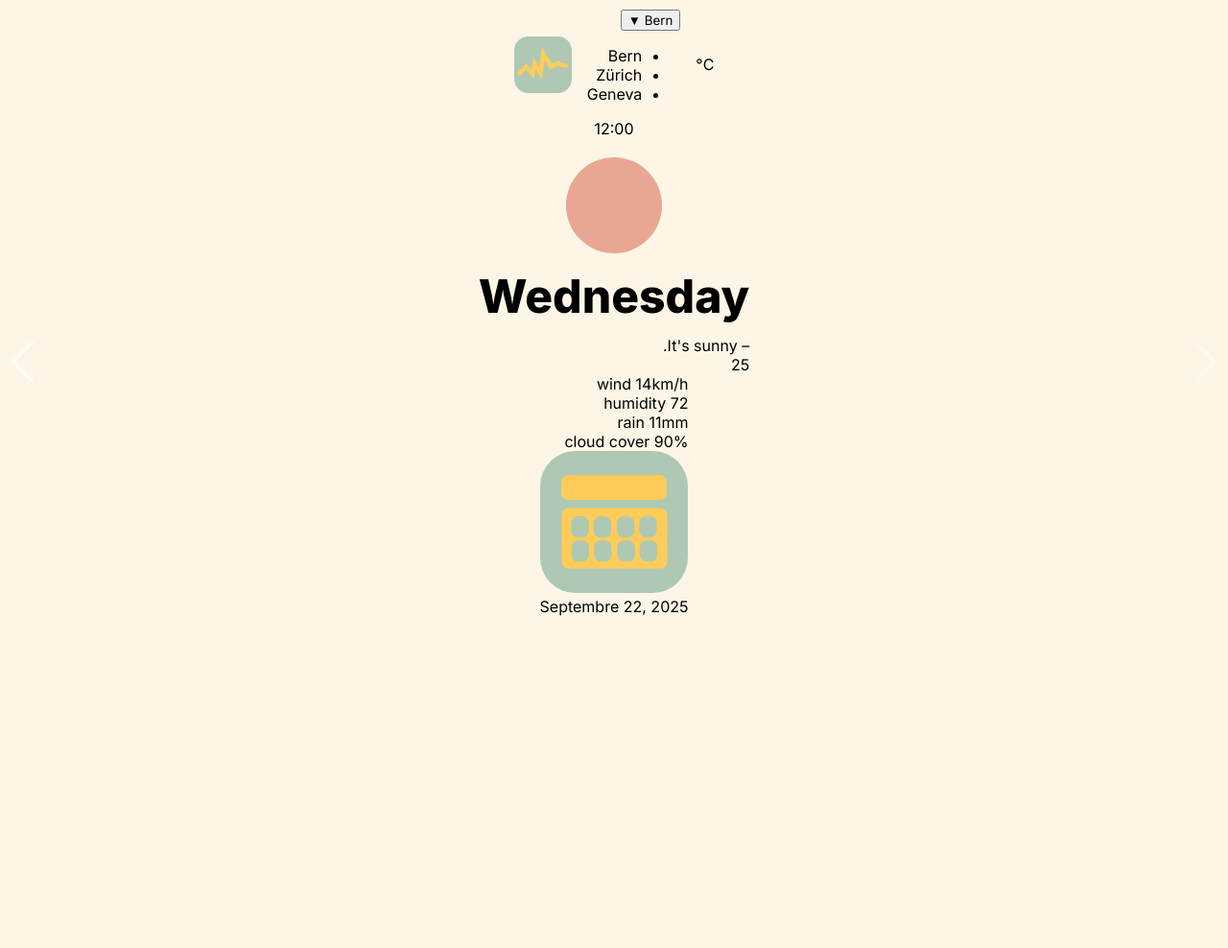
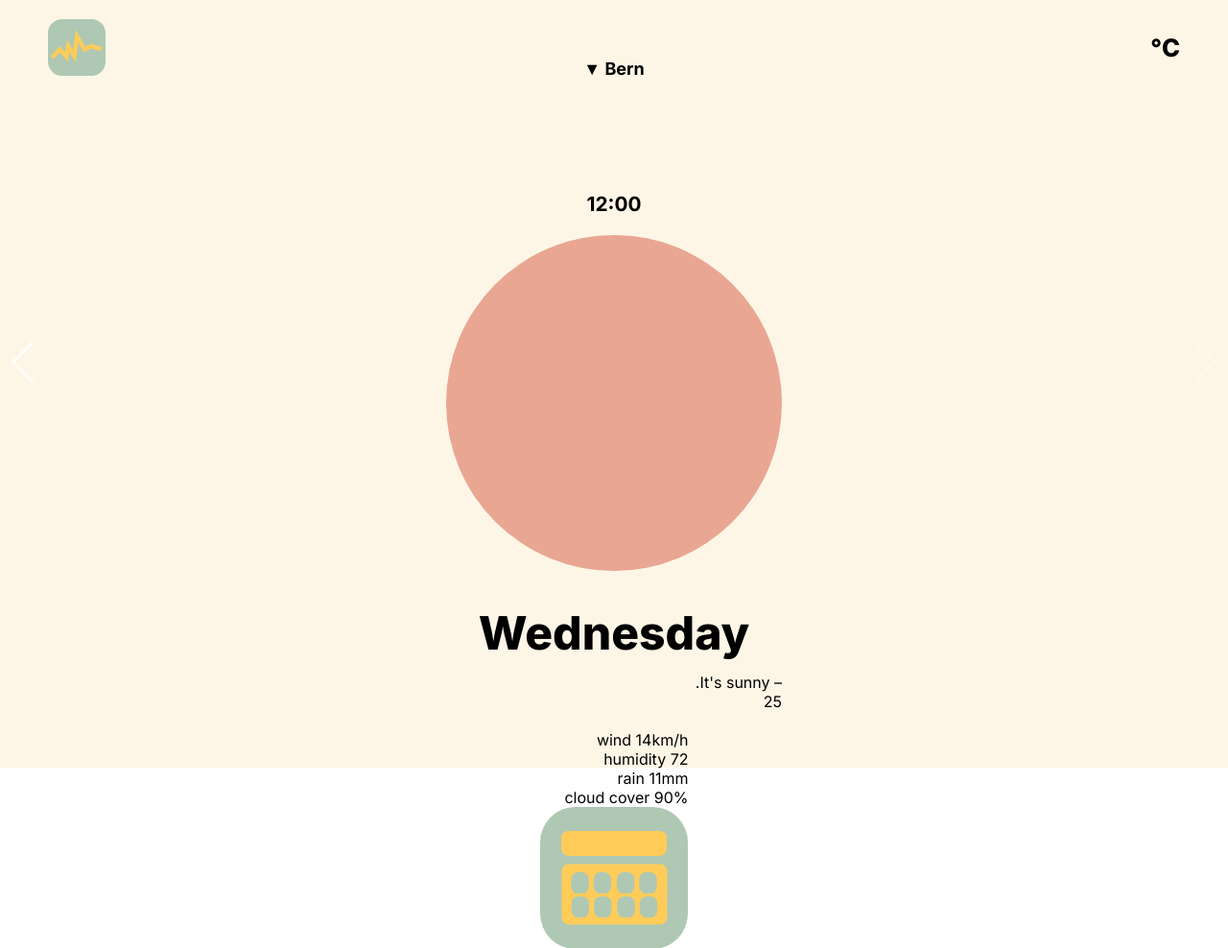
Before and after one commit to jessicahae/im3, a PHP site: page /slides.html in a window 1280 px wide. Shown: the top 988 px of the page at 96% size. Before the commit the page ends 642 px from the top, so only its background shows below. Run offline with PHP 8.4, Linux system fonts and the light colour scheme.

Commit message:
push alinas css

```diff
--- a/css/style.css
+++ b/css/style.css
@@ -135,9 +135,8 @@ h1 {
     line-height: 50px;
 }
 
-.image {
+.image_plant {
     width: 30%;
-    height: auto;
     margin: 50px 50px;
 }
 
@@ -188,6 +187,7 @@ h1 {
     align-items: center;
     justify-content: center;
     text-align: center;
+    background-color: #AEC8B3;
 }
 
 .Diagram_page{
@@ -299,13 +299,6 @@ button.button,
     font-weight: 500;
 }
 
-.top_row{
-  display: flex;              /* Elemente nebeneinander */
-  align-items: center;        /* Vertikal zentrieren */
-  gap: 1rem;                  /* Abstand zwischen den beiden */
-  margin-top: 10px;
-}
-
 .graphic_icon {
     display: inline-block;
     width: 60px;            /* feste Größe für das Icon */
@@ -340,3 +333,100 @@ button.button,
 #date_overlay_page {
   display: none;
 }
+
+
+.top_row {
+    position: fixed;
+    width: 100%;
+    height: 78px;
+    display: flex;
+    align-items: center;
+    justify-content: space-between;
+    padding: 0px 40px;
+    gap: 1rem;                  /* Abstand zwischen den beiden */
+    margin-top: 10px;
+}
+
+#graphic_button{
+    display: flex;
+    align-items: center;
+    justify-content: flex-start;
+    margin-left: 50px;
+}
+
+.temperature_unit {
+    font-size: 1.6rem;
+    font-weight: 800;
+    text-align: right;
+    color: #000;
+    margin-right: 50px;
+}
+
+.dropdown_container {
+    position: absolute;
+    left: 50%;
+    top: 80%;
+    transform: translate(-50%, -50%); /* center horizontally and vertically */
+    display: flex;
+    align-items: center;
+    justify-content: center;
+}
+
+#dropdown_button {
+    padding: 10px 24px;
+    font-size: 18px;
+    font-weight: 700;
+    white-space: nowrap;
+    background-color: transparent;
+    border: none;
+}
+
+.dropdown_container:hover .dropdown_content {
+    display: block; }
+
+.dropdown_content {
+    display: none;
+    position: absolute;
+    top: 100%;
+    left: 50%;
+    transform: translateX(-50%);
+    background-color: white;
+    list-style: none;
+    padding: 10px 0;
+    margin: 0;
+    border-radius: 12px;
+    box-shadow: 0px 4px 10px rgba(0,0,0,0.1);
+    z-index: 10001;
+    min-width: 140px;
+    text-align: center;
+}
+
+.dropdown_content li {
+  padding: 8px 16px;
+  cursor: pointer;
+}
+
+.dropdown_content li:hover {
+  background-color: #f0f0f0;
+}
+
+
+.sun {
+    width: 350px;
+    height: auto;
+    margin: 20px 20px;
+}
+
+#weather_container{
+    width: 350px;
+    height: auto;
+    margin: 20px 20px;
+
+}
+
+#time {
+    margin-top: 200px;        /* gleiche Höhe wie Top Row, damit es direkt darunter erscheint */
+    text-align: center;       /* optional: zentriert unter Dropdown */
+    font-size: 1.3rem;
+    font-weight: 600;
+}
--- a/slides.html
+++ b/slides.html
@@ -122,7 +122,7 @@
         <h1 class="big_header">Please enter date:</h1>
         <button id="button_inputtext" class="button_input">Enter date</button>
         <button id="next_diagram_Button" class="button">Next</button>
-        <img src="img/Pflanze.svg" class="image" alt="Pflanze mit Topf">
+        <img class="image_plant" src="img/Pflanze.svg" alt="Pflanze mit Topf">
     </section>
 
 
```
